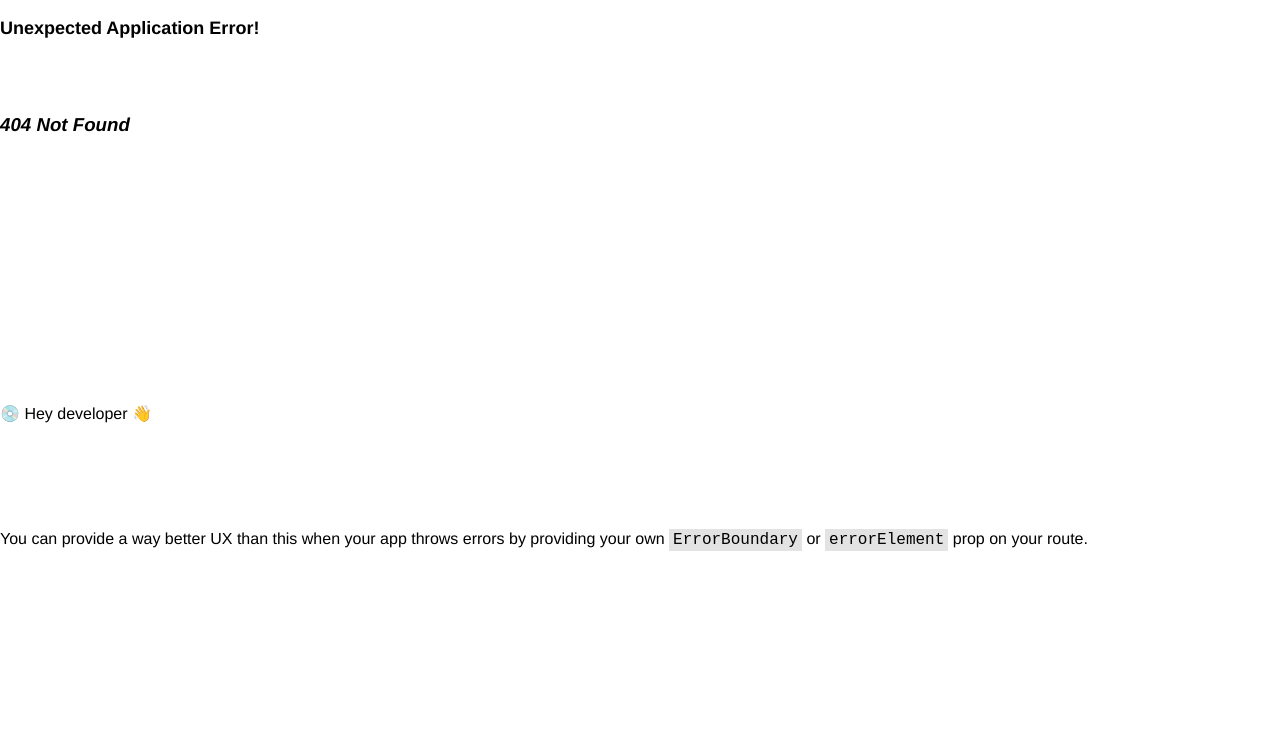
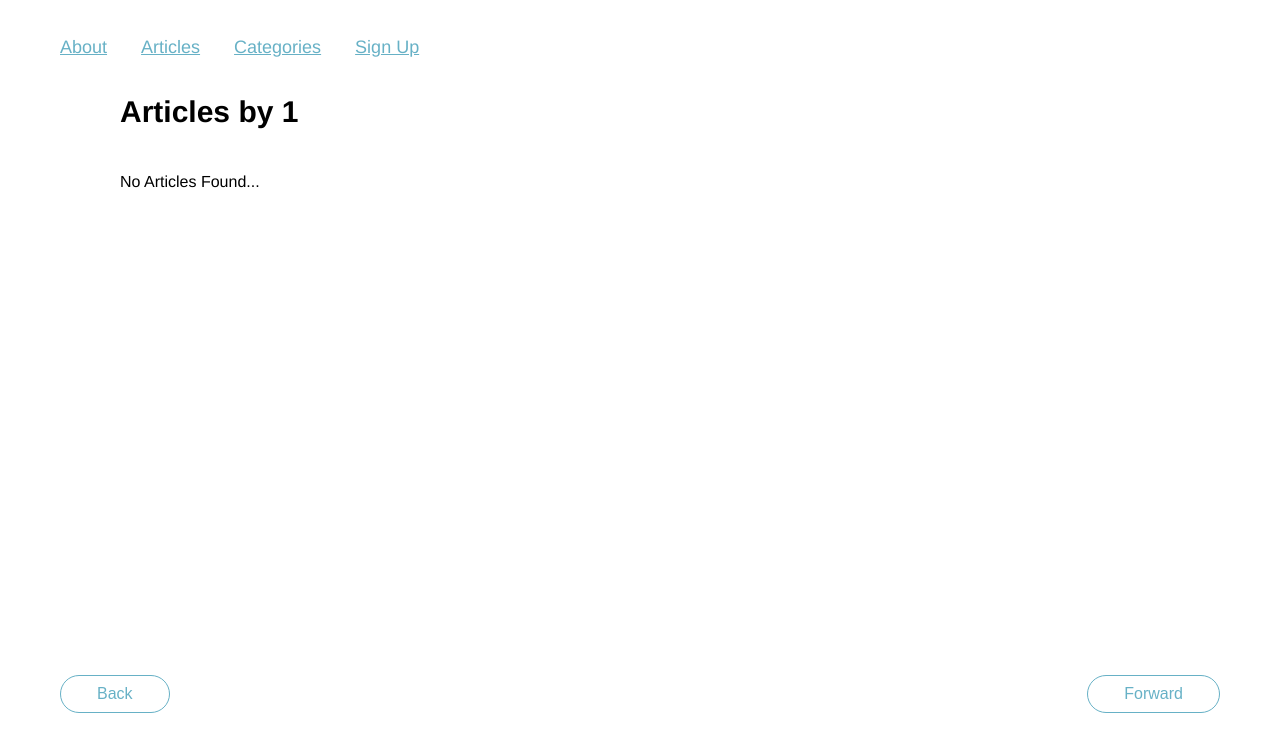
Before and after one commit to DmitriyMalayev/react-routing, a React (Create React App) app: page /authors/1 in a window 1280 px wide. Before the commit this address had no page. Shown: the top 752 px of the page. Built offline with nearby package versions, Linux system fonts and the light colour scheme.

Commit message:
navigate implementation

```diff
--- a/src/app/App.js
+++ b/src/app/App.js
@@ -24,8 +24,15 @@ const router = createBrowserRouter(
       <Route path="about" element={<About />} />
       <Route path="sign-up" element={<SignUp />} />
       <Route path="articles" element={<Articles />} />
-      <Route path="categories" element={<Categories />} />
-      <Route path="profile" element={<Profile />} />
+      <Route path="articles/:title" element={<Article />} />
+      <Route path="authors/:name" element={<Author />} />
+      <Route path="categories" element={<Categories />}>
+        <Route path=":name" element={<Category />} />
+      </Route>
+
+      <Route path="profile" element={<Profile />}>
+        <Route path="edit" element={<EditProfileForm />} />
+      </Route>
     </Route>
   )
 );
--- a/src/components/Articles.js
+++ b/src/components/Articles.js
@@ -1,34 +1,35 @@
 import React from "react";
 import { useSelector } from "react-redux";
-import { selectArticles, filterArticles } from "../features/articles/articlesSlice";
+import {
+  selectArticles,
+  filterArticles,
+} from "../features/articles/articlesSlice";
+import { Link, useSearchParams } from "react-router-dom";
 import Search from "./Search";
 
-// Import Link and useSearchParams from React Router
-
-export default function Articles () {
+export default function Articles() {
   const articles = useSelector(selectArticles);
 
   // Grab URLSearchParams object from useSearchParams hook
 
   // Get the queryParams from object returned from useSearchParams and set to `title`
-  const title = '';
+  const title = "";
 
-  const filteredArticles = title ? filterArticles(title, articles) : Object.values(articles)
+  const filteredArticles = title
+    ? filterArticles(title, articles)
+    : Object.values(articles);
 
   return (
     <main>
       <h1>Articles</h1>
       <ul>
-        { filteredArticles.map(article => (
+        {filteredArticles.map((article) => (
           <li key={article.slug}>
-            {/* Replace these a tags! */}
-            <a href={`${article.slug}`}>
-              {article.title}
-            </a>
+            <Link to={article.slug}>{article.title}</Link>
           </li>
         ))}
       </ul>
       <Search />
     </main>
-  )
+  );
 }
--- a/src/components/Author.js
+++ b/src/components/Author.js
@@ -1,29 +1,28 @@
 import React from "react";
 import { useSelector } from "react-redux";
 import { selectAuthors } from "../features/authors/authorsSlice";
-import { Link } from "react-router-dom";
+import { Link, useParams } from "react-router-dom";
 
-// Import useParams from React Router
+export default function Author() {
+  let { name } = useParams();
 
-export default function Author () {
-
-  // Extract the `name` URL parameter.
-
-  const authors = useSelector(selectAuthors)
-  const author = authors["replace me"]
+  const authors = useSelector(selectAuthors);
+  const author = authors[name];
 
   return (
     <main>
-      <h1>Articles by REPLACE ME</h1>
+      <h1>Articles by {name}</h1>
       <ul>
-        {author && author.articles ? author.articles.map(slug => (
-          <li key={slug}>
-            <Link to={`/articles/${slug}`}>
-              {slug}
-            </Link>
-          </li>
-        )) : <p> No Articles Found...</p>}
+        {author && author.articles ? (
+          author.articles.map((slug) => (
+            <li key={slug}>
+              <Link to={`/articles/${slug}`}>{slug}</Link>
+            </li>
+          ))
+        ) : (
+          <p> No Articles Found...</p>
+        )}
       </ul>
     </main>
-  )
+  );
 }
--- a/src/components/Footer.js
+++ b/src/components/Footer.js
@@ -1,18 +1,18 @@
 import React from "react";
+import { useNavigate } from "react-router-dom";
 
 export default function Footer() {
-
-  // get the navigate function
+  const navigate = useNavigate();
 
   const goBack = () => {
+    navigate(-1)
     // imperatively redirect back
-
-  }
+  };
 
   const goForward = () => {
+    navigate(+1)
     // imperatively redirect forward
-
-  }
+  };
 
   return (
     <footer>
--- a/src/components/Header.js
+++ b/src/components/Header.js
@@ -1,31 +1,35 @@
 import React from "react";
 import { useDispatch, useSelector } from "react-redux";
-import { selectCurrentUser, logOut } from "../features/session/sessionSlice"
+import { selectCurrentUser, logOut } from "../features/session/sessionSlice";
+import { NavLink } from "react-router-dom";
 
 // Import the NavLink component.
 
-export default function Header () {
+export default function Header() {
   const currentUser = useSelector(selectCurrentUser);
   const dispatch = useDispatch();
 
-  const handleLogout = e => {
-    dispatch(logOut())
-  }
+  const handleLogout = (e) => {
+    dispatch(logOut());
+  };
 
-  // Replace the 4 <a> tags with <NavLink> components
   return (
     <div className="header">
-      <a href="/about">About</a>
-      <a href="/articles">Articles</a>
-      <a href="/categories">Categories</a>
-      {
-        currentUser.username
-          ? <>
-              <a href="/profile">Profile</a>
-              <button onClick={handleLogout} className="logout"> Log Out </button>
-            </>
-          : <a href="/sign-up">Sign Up</a>
-        }
+      <NavLink to={"/about"}>About</NavLink>
+      <NavLink to={"/articles"}>Articles</NavLink>
+      <NavLink to={"/categories"}>Categories</NavLink>
+      {currentUser.username ? (
+        <>
+          <NavLink to={"/profile"}>Profile</NavLink>
+
+          <button onClick={handleLogout} className="logout">
+            {" "}
+            Log Out{" "}
+          </button>
+        </>
+      ) : (
+        <NavLink to={"/sign-up"}>Sign Up</NavLink>
+      )}
     </div>
-  )
+  );
 }
--- a/src/components/Profile.js
+++ b/src/components/Profile.js
@@ -1,19 +1,24 @@
 import React from "react";
 import { useSelector } from "react-redux";
-import { Link } from "react-router-dom";
-import { selectCurrentUser, selectIsLoggedIn } from "../features/session/sessionSlice";
+import { Link, Outlet, Navigate } from "react-router-dom";
+import {
+  selectCurrentUser,
+  selectIsLoggedIn,
+} from "../features/session/sessionSlice";
 
-export default function Profile () {
-  const currentUser = useSelector(selectCurrentUser)
+export default function Profile() {
+  const currentUser = useSelector(selectCurrentUser);
   const loggedIn = useSelector(selectIsLoggedIn);
 
-  // use loggedIn to return a Navigate
+  if (!loggedIn) {
+    return <Navigate to={"/sign-up"} />;
+  }
 
   return (
     <main>
       <h1>{currentUser.username}</h1>
       <Link to={`edit`}>Edit</Link>
-      {/* Tell React Router where to render child routes` */}
+      <Outlet></Outlet>
     </main>
-  )
+  );
 }
--- a/src/components/SignUp.js
+++ b/src/components/SignUp.js
@@ -1,19 +1,19 @@
 import React, { useState } from "react";
-import { signUp } from "../features/session/sessionSlice"
+import { signUp } from "../features/session/sessionSlice";
 import { useDispatch } from "react-redux";
-// import useNavigate
+import { useNavigate } from "react-router-dom";
 
-export default function SignUp () {
+export default function SignUp() {
   const [username, setUsername] = useState("");
   const dispatch = useDispatch();
+  const navigate = useNavigate();
 
-   // Grab the navigate function
+  const handleSubmit = (e) => {
+    e.preventDefault();
+    dispatch(signUp({ username: username }));
+    navigate("/profile")
 
-  const handleSubmit = e => {
-    e.preventDefault();
-    dispatch(signUp({username: username}));
-    // imperatively redirect the user to /profile
-  }
+  };
 
   return (
     <section>
```
Also changed, not shown: src/components/Article.js (+18 -16 lines).
